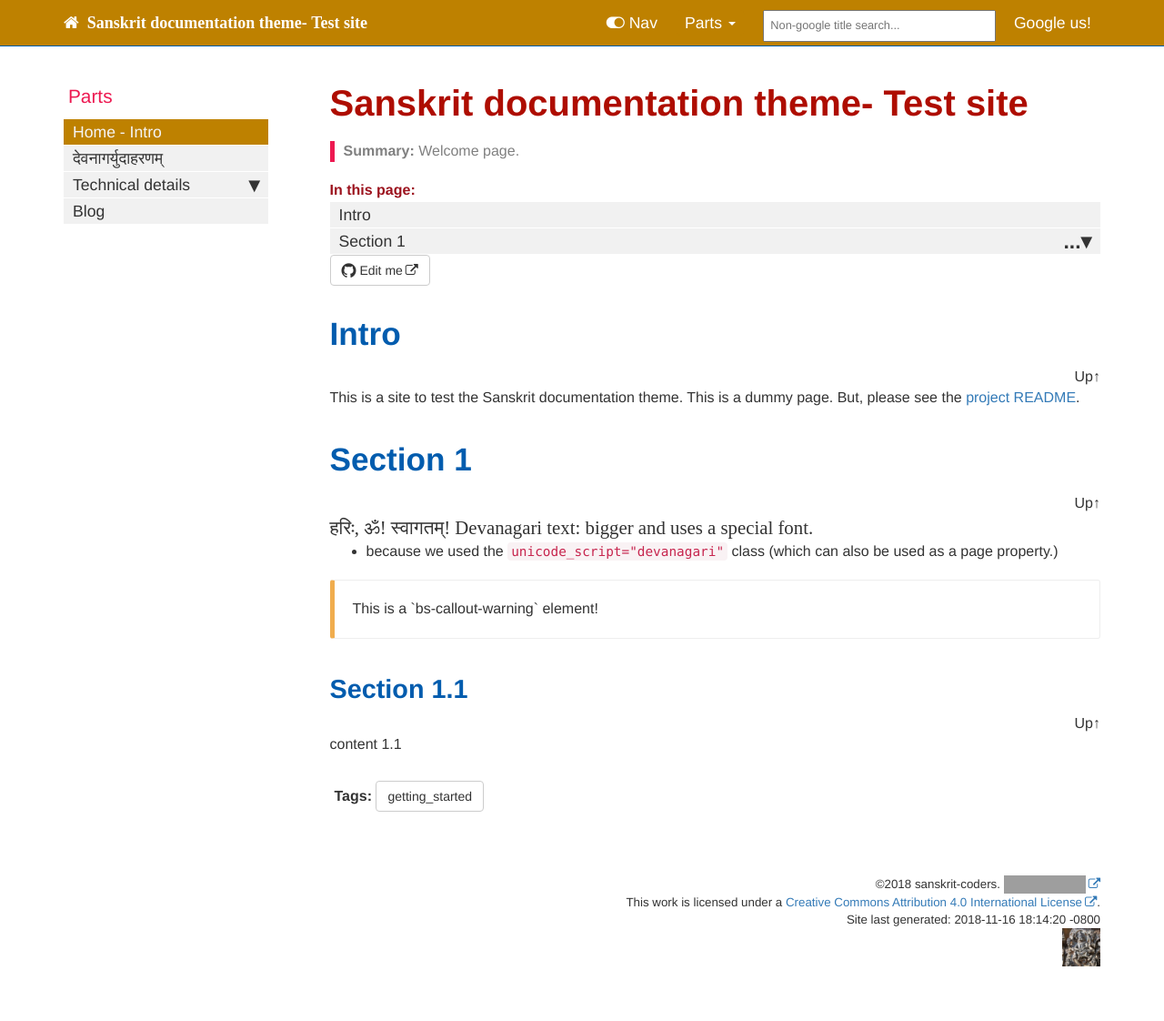
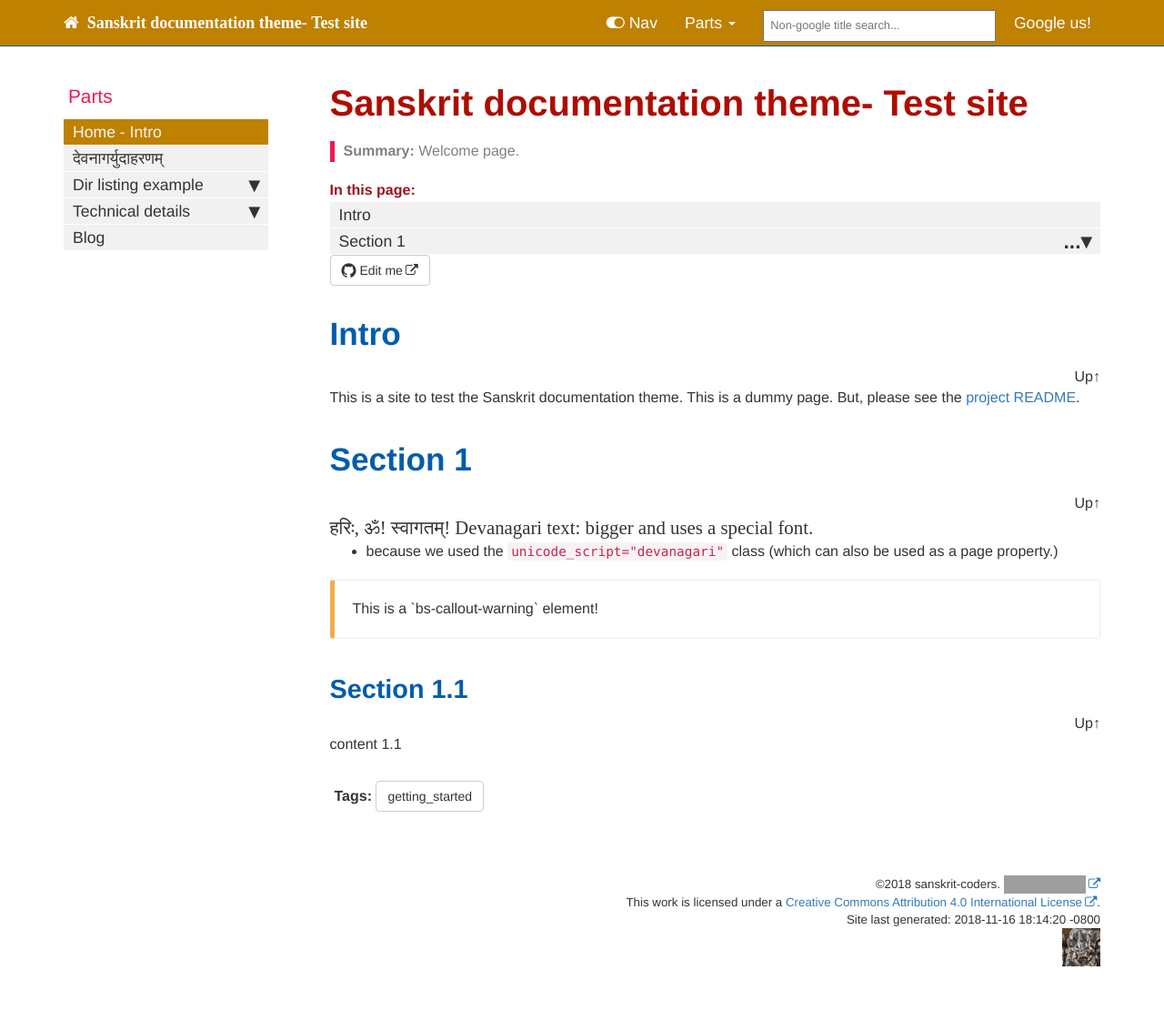
Before and after one commit to sanskrit-coders/sanskrit-documentation-theme, a Jekyll site: the page built from index.md, in a window 1280 px wide. Shown: the whole page at 91% size. Built offline with Jekyll 4.4.1, drawn with Linux system fonts in a browser that asks for light colours; nearby versions of some CDN libraries; some web fonts are replaced; comment, search, counter and statistics services are not loaded; grey boxes are pictures that could not be loaded.

```diff
--- a/_data/sidebars/home_sidebar.yml
+++ b/_data/sidebars/home_sidebar.yml
@@ -6,6 +6,9 @@ contents:
     url: /index.html
   - title: देवनागर्युदाहरणम्
     url: /subfolder2/dummy_devanagari.html
+  - title: Dir listing example
+    contents:
+      - url: dir://subfolder1/paravastu-saama
   - title: Technical details
     contents:
       - title: README
--- a/_includes/functions/recursive_item_to_list.html
+++ b/_includes/functions/recursive_item_to_list.html
@@ -17,12 +17,30 @@ Based on tip in http://hamishwillee.github.io/2014/11/13/jekyll-includes-are-fun
     </li>
     {% endif %} {% comment %}if currentLevel < 10 {% endcomment %}
 {% else %}
-    {% assign item_url_stripped = (include.item.url | remove: "index.html" %}
+    {% assign item_url_stripped = (include.item.url | remove: "index.html" | replace: ".md", ".html"%}
+
+    {% assign list_item_css_class = "inactive" %}
+    {% if page.url == item_url_stripped %}
+        {% assign list_item_css_class = "active" %}
+    {% else%}
+        {% assign list_item_css_class = "inactive" %}
+    {% endif %}
+
     {% if include.item.url contains "http://" %}
     <li><a href="{{include.item.url}}" target="_blank">{{include.item.title}}</a></li>
-    {% elsif page.url == item_url_stripped %}
-    <li class="active"><a href="{{include.item.url | prepend: site.baseurl}}">{{include.item.title}}</a></li>
-    {% else %}
-    <li><a href="{{include.item.url | prepend: site.baseurl}}">{{include.item.title}}</a></li>
+    {% elsif include.item.url contains "dir://" %}
+        {% for site_page in site.pages %}
+            {% assign dir_path = (include.item.url | remove: "dir://"%}
+            {% if site_page.url contains dir_path %}
+                {% if site_page.url == page.url %}
+                    {% assign list_item_css_class = "active" %}
+                {% else%}
+                    {% assign list_item_css_class = "inactive" %}
+                {% endif %}
+                <li class="{{list_item_css_class}}"><a href="{{site_page.url | prepend: site.baseurl}}">{{site_page.title}}</a></li>
+            {% endif %}
+        {% endfor %} <!-- page -->
+    {% else%}
+    <li class="{{list_item_css_class}}"><a href="{{include.item.url | prepend: site.baseurl}}">{{include.item.title}}</a></li>
     {% endif %}
 {% endif %}
```
Also changed, not shown: subfolder1/divaspari.md (+1 -1 lines), subfolder1/paravastu-saama/archata-prArchata.md (added, +31 -0 lines), subfolder1/paravastu-saama/harishrInidhanam.md (added, +28 -0 lines), subfolder2/dummy_devanagari.md (+1 -1 lines).
